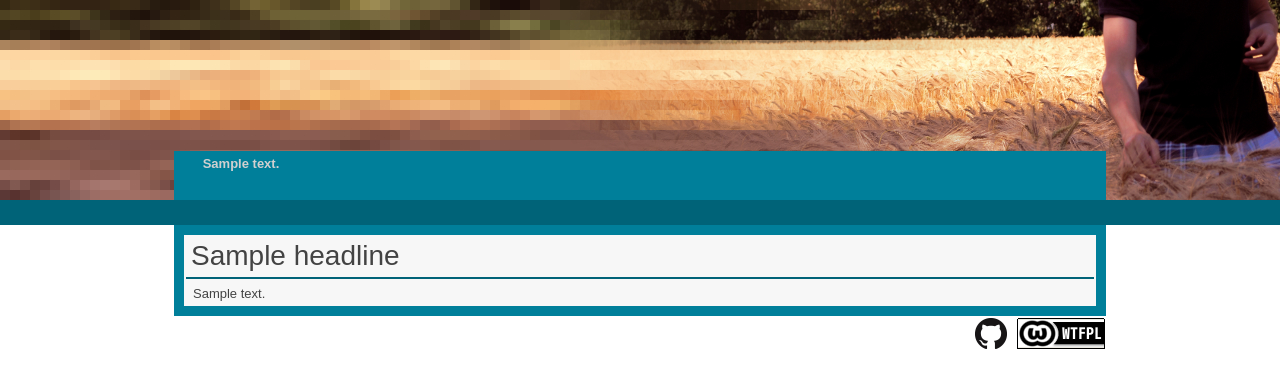
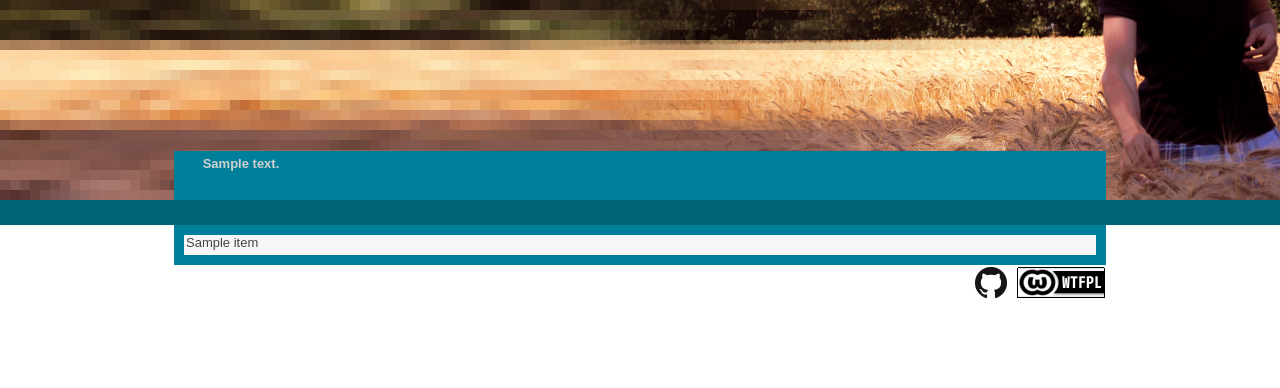
Before and after one commit to IllDepence/sirtetris.com, a Python web app: template static/templates/fill_layout.html in a window 1280 px wide. Shown: the top 388 px of the page. Run offline with Jinja, Linux system fonts and the light colour scheme; the template is opened without the code that fills it: most values are stand-ins (such as "Sample title", 1, 10 or a date in 2020).

Commit message:
implemented basic fill layout (footer in blogposts not yet considered)

```diff
--- a/static/css/style.css
+++ b/static/css/style.css
@@ -187,22 +187,23 @@ overflow: hidden;
 
 div.innercontent_b {
 background-color: #f7f7f7;
-padding: 0px 2px 0px 2px;
+padding: 0px 2px 5px 2px;
 margin-bottom: 7px;
 overflow: hidden;
 }
 
-div.innercontent_b div.headline {
+div.innercontent_b * {
+padding: 0px 7px 0px 7px;
+}
+
+div.innercontent_b h1 {
 padding: 5px;
+margin-bottom: 7px;
 border-bottom: solid 2px #006378;
 }
 
-div.headline a {
+div.innercontent_b h1 a {
 color: #434343;
-}
-
-div.innercontent_b div.textbody {
-padding: 7px 7px 5px 7px;
 }
 
 div.innercontent_b div.footline {
--- a/static/templates/fill_layout.html
+++ b/static/templates/fill_layout.html
@@ -2,14 +2,9 @@
 {% block subtitle %}{{ subtitle }}{% endblock %}
 {% block content %}
 <div id="floatbox_b">
-    {% for item in right %}
+    {% for item in fill %}
         <div class="innercontent_b">
-            <div class="headline">
-                <h1>{{ item['headline'] }}</h1>
-            </div>
-            <div class="textbody">
-                {{ item['text'] }}
-            </div>
+            {{ item }}
         </div>
     {% endfor %}
 </div>
```
Also changed, not shown: index.py (+20 -10 lines), static/content/tl_dr.md (added, +3 -0 lines).
